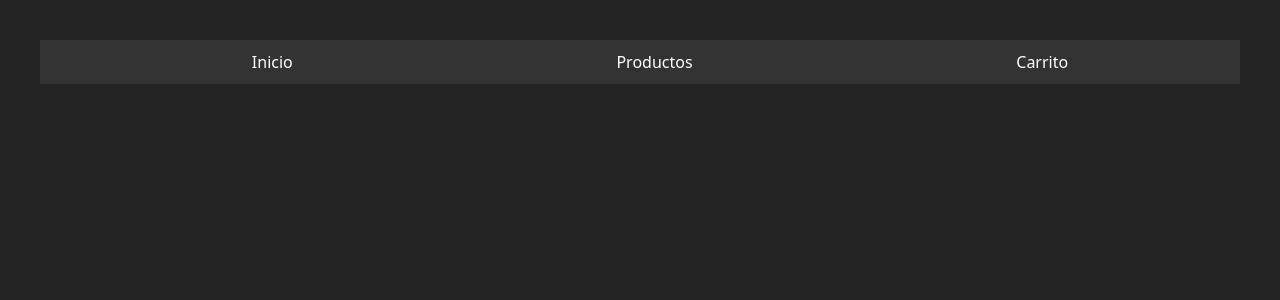
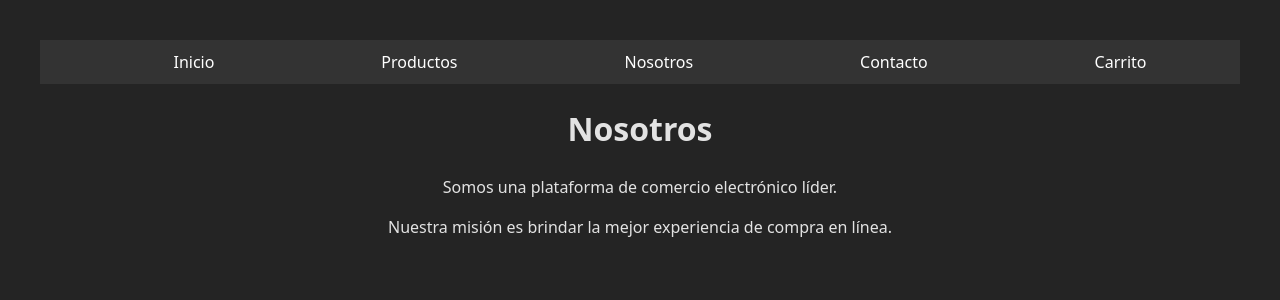
Before and after one commit to ferwargit/e-commerce-test2, a React (Vite) app in the folder e-commerce-1.0/: page /nosotros in a window 1280 px wide. Shown: the top 300 px of the page. Built offline with nearby package versions, Linux system fonts and the light colour scheme.

Commit message:
Agregar páginas de "Nosotros" y "Contacto", y actualizar la navegación en el componente Nav

```diff
--- a/e-commerce-1.0/src/App.css
+++ b/e-commerce-1.0/src/App.css
@@ -1,5 +1,5 @@
 #root {
-  max-width: 1280px;
+  max-width: 100%;
   margin: 0 auto;
   padding: 2rem;
   text-align: center;
--- a/e-commerce-1.0/src/App.jsx
+++ b/e-commerce-1.0/src/App.jsx
@@ -1,10 +1,12 @@
 import { useState } from "react";
-import "./App.css";
-import Nav from "./components/Nav";
-import Home from "./layouts/Home";
 import { BrowserRouter as Router, Routes, Route } from "react-router-dom";
 import ProductosContainer from "./components/ProductosContainer";
+import Home from "./layouts/Home";
+import Nav from "./components/Nav";
 import Carrito from "./components/Carrito";
+import About from "./components/About";
+import Contacto from "./components/Contacto";
+import "./App.css";
 
 function App() {
   const [productosCarrito, setProductosCarrito] = useState([]);
@@ -41,7 +43,7 @@ function App() {
   return (
     <Router>
       <div>
-        <Nav />
+        <Nav productosCarrito={productosCarrito} />
         <Routes>
           <Route path="/" element={<Home />} />
           <Route
@@ -57,6 +59,8 @@ function App() {
               />
             }
           />
+          <Route path="/nosotros" element={<About />} />
+          <Route path="/contacto" element={<Contacto />} />
         </Routes>
       </div>
     </Router>
--- /dev/null
+++ b/e-commerce-1.0/src/components/About.jsx
@@ -0,0 +1,11 @@
+function About() {
+  return (
+    <div>
+      <h1>Nosotros</h1>
+      <p>Somos una plataforma de comercio electrónico líder.</p>
+      <p>Nuestra misión es brindar la mejor experiencia de compra en línea.</p>
+    </div>
+  );
+}
+
+export default About;
--- /dev/null
+++ b/e-commerce-1.0/src/components/Contacto.jsx
@@ -0,0 +1,10 @@
+function Contacto() {
+  return (
+    <div>
+      <h1>Contacto</h1>
+      <p>Formulario de contacto</p>
+    </div>
+  );
+}
+
+export default Contacto;
--- a/e-commerce-1.0/src/components/Nav.jsx
+++ b/e-commerce-1.0/src/components/Nav.jsx
@@ -1,6 +1,6 @@
 import { Link } from "react-router-dom";
 
-function Nav() {
+function Nav({ productosCarrito }) {
   return (
     <nav style={{ backgroundColor: "#333", color: "white", padding: "10px" }}>
       <ul
@@ -26,10 +26,29 @@ function Nav() {
         </li>
         <li>
           <Link
+            to="/nosotros"
+            style={{ color: "white", textDecoration: "none" }}
+          >
+            Nosotros
+          </Link>
+        </li>
+        <li>
+          <Link
+            to="/contacto"
+            style={{ color: "white", textDecoration: "none" }}
+          >
+            Contacto
+          </Link>
+        </li>
+        <li>
+          <Link
             to="/carrito"
             style={{ color: "white", textDecoration: "none" }}
           >
-            Carrito
+            Carrito{" "}
+            <span>
+              {productosCarrito.length > 0 ? productosCarrito.length : ""}
+            </span>
           </Link>
         </li>
       </ul>
```
